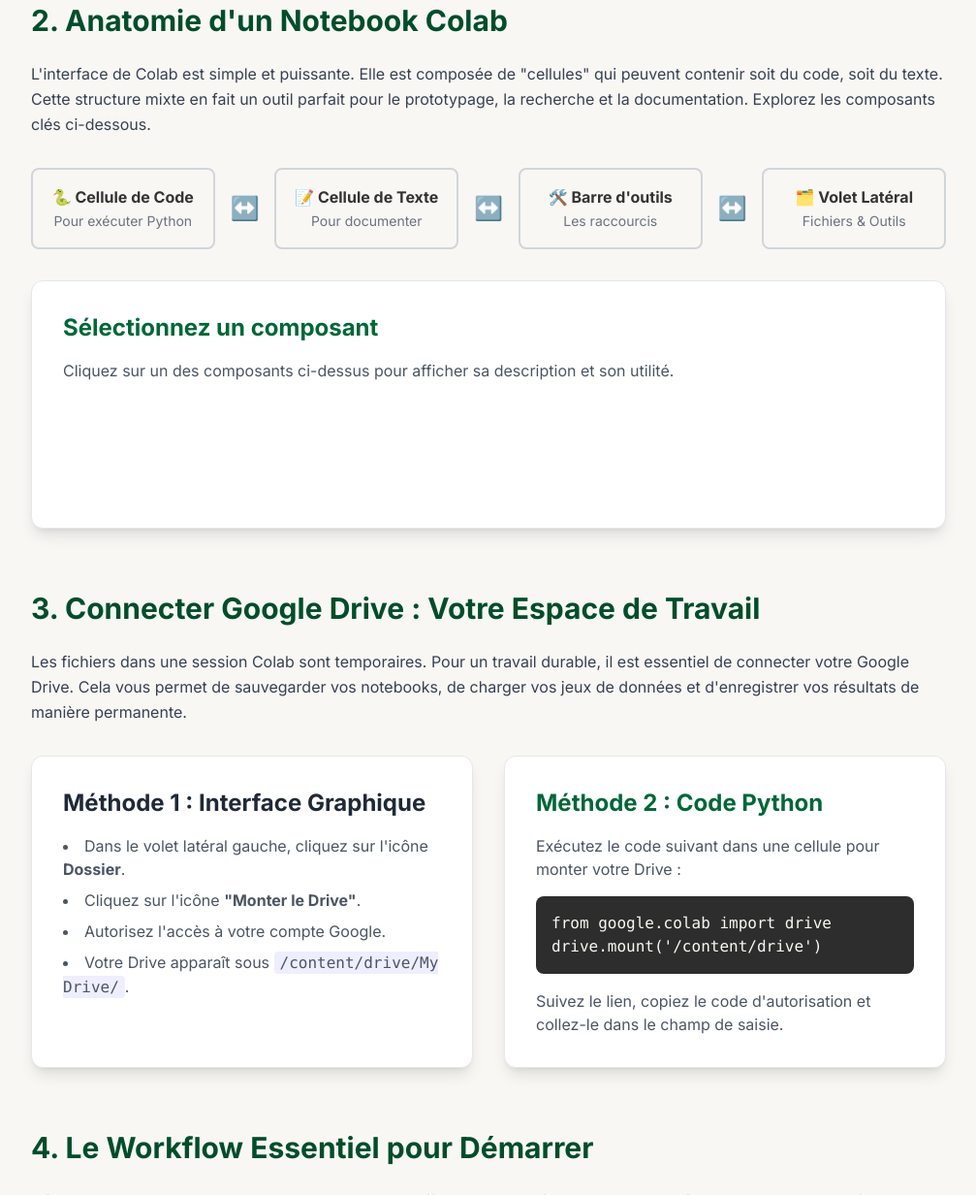
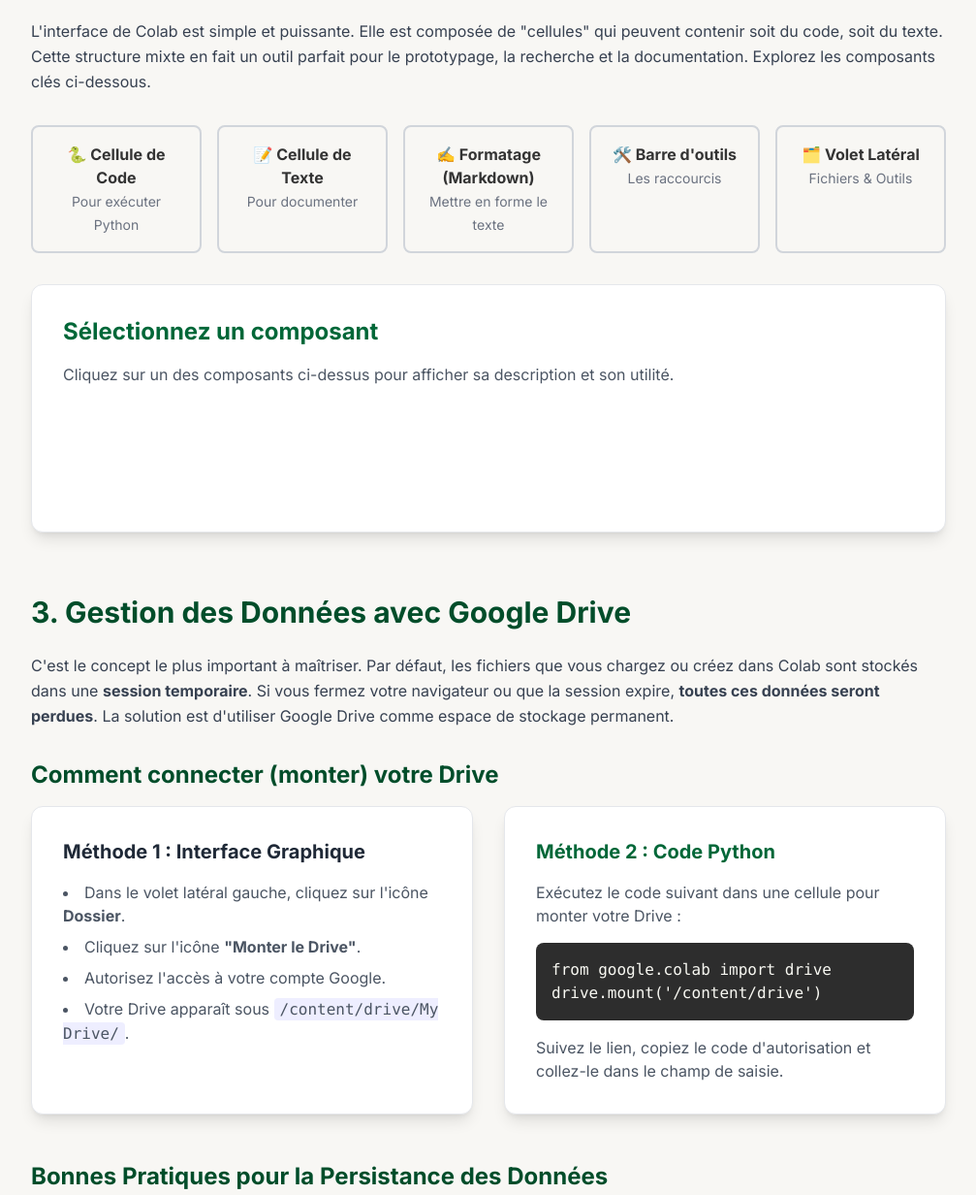
Before and after one commit to tayvesz/ataftax-images, a plain HTML site: page Google-Colab.html in a window 1280 px wide. Shown: the part 709-1941 px from the top of the page at 97% size, without its empty margins (264-1271 px from the left). Drawn offline with nearby package versions, Linux system fonts and the light colour scheme.

Commit message:
updating colab guide

```diff
--- a/Google-Colab.html
+++ b/Google-Colab.html
@@ -74,7 +74,7 @@
         <ul class="mt-6 space-y-2" id="navigation">
             <li><a href="#intro" class="nav-link block p-2 rounded-lg font-medium text-gray-700">Introduction à Colab</a></li>
             <li><a href="#anatomie" class="nav-link block p-2 rounded-lg font-medium text-gray-700">Anatomie d'un Notebook</a></li>
-            <li><a href="#drive" class="nav-link block p-2 rounded-lg font-medium text-gray-700">Connecter Google Drive</a></li>
+            <li><a href="#drive" class="nav-link block p-2 rounded-lg font-medium text-gray-700">Gestion des Données</a></li>
             <li><a href="#workflow" class="nav-link block p-2 rounded-lg font-medium text-gray-700">Le Workflow Essentiel</a></li>
             <li><a href="#resume" class="nav-link block p-2 rounded-lg font-medium text-gray-700">Résumé & Objectifs</a></li>
         </ul>
@@ -83,7 +83,6 @@
     <main class="flex-1 md:ml-64 p-6 md:p-10">
         <header class="text-center mb-16">
             <h1 class="text-4xl md:text-5xl font-bold text-dark-green">Démarrer avec Google Colab</h1>
-            <p class="mt-4 text-lg text-gray-600">Votre guide essentiel pour coder dans le cloud</p>
         </header>
 
         <section id="intro" class="mb-16">
@@ -120,23 +119,24 @@
             <p class="mb-8 text-gray-700 leading-relaxed">
                 L'interface de Colab est simple et puissante. Elle est composée de "cellules" qui peuvent contenir soit du code, soit du texte. Cette structure mixte en fait un outil parfait pour le prototypage, la recherche et la documentation. Explorez les composants clés ci-dessous.
             </p>
-            <div id="anatomie-timeline" class="flex flex-col md:flex-row items-center justify-between space-y-4 md:space-y-0 md:space-x-4 mb-8">
-                <div class="interactive-item p-4 text-center rounded-lg border-2 border-gray-300 w-full md:w-1/4" data-content="code">
+            <div id="anatomie-timeline" class="grid grid-cols-1 sm:grid-cols-2 lg:grid-cols-5 gap-4 mb-8">
+                <div class="interactive-item p-4 text-center rounded-lg border-2 border-gray-300" data-content="code">
                     <h4 class="font-bold">🐍 Cellule de Code</h4>
                     <span class="text-sm text-gray-500">Pour exécuter Python</span>
                 </div>
-                <span class="text-2xl text-gray-400 hidden md:block">↔️</span>
-                <div class="interactive-item p-4 text-center rounded-lg border-2 border-gray-300 w-full md:w-1/4" data-content="text">
+                <div class="interactive-item p-4 text-center rounded-lg border-2 border-gray-300" data-content="text">
                     <h4 class="font-bold">📝 Cellule de Texte</h4>
                     <span class="text-sm text-gray-500">Pour documenter</span>
                 </div>
-                 <span class="text-2xl text-gray-400 hidden md:block">↔️</span>
-                <div class="interactive-item p-4 text-center rounded-lg border-2 border-gray-300 w-full md:w-1/4" data-content="toolbar">
+                <div class="interactive-item p-4 text-center rounded-lg border-2 border-gray-300" data-content="markdown">
+                    <h4 class="font-bold">✍️ Formatage (Markdown)</h4>
+                    <span class="text-sm text-gray-500">Mettre en forme le texte</span>
+                </div>
+                <div class="interactive-item p-4 text-center rounded-lg border-2 border-gray-300" data-content="toolbar">
                     <h4 class="font-bold">🛠️ Barre d'outils</h4>
                     <span class="text-sm text-gray-500">Les raccourcis</span>
                 </div>
-                 <span class="text-2xl text-gray-400 hidden md:block">↔️</span>
-                <div class="interactive-item p-4 text-center rounded-lg border-2 border-gray-300 w-full md:w-1/4" data-content="sidebar">
+                <div class="interactive-item p-4 text-center rounded-lg border-2 border-gray-300" data-content="sidebar">
                     <h4 class="font-bold">🗂️ Volet Latéral</h4>
                     <span class="text-sm text-gray-500">Fichiers & Outils</span>
                 </div>
@@ -150,13 +150,15 @@
         </section>
 
         <section id="drive" class="mb-16">
-            <h2 class="text-3xl font-bold mb-6 text-dark-green">3. Connecter Google Drive : Votre Espace de Travail</h2>
+            <h2 class="text-3xl font-bold mb-6 text-dark-green">3. Gestion des Données avec Google Drive</h2>
             <p class="mb-8 text-gray-700 leading-relaxed">
-                Les fichiers dans une session Colab sont temporaires. Pour un travail durable, il est essentiel de connecter votre Google Drive. Cela vous permet de sauvegarder vos notebooks, de charger vos jeux de données et d'enregistrer vos résultats de manière permanente.
+                C'est le concept le plus important à maîtriser. Par défaut, les fichiers que vous chargez ou créez dans Colab sont stockés dans une <strong>session temporaire</strong>. Si vous fermez votre navigateur ou que la session expire, <strong>toutes ces données seront perdues</strong>. La solution est d'utiliser Google Drive comme espace de stockage permanent.
             </p>
-            <div class="grid grid-cols-1 md:grid-cols-2 gap-8">
+
+            <h3 class="text-2xl font-bold text-dark-green mb-4">Comment connecter (monter) votre Drive</h3>
+            <div class="grid grid-cols-1 md:grid-cols-2 gap-8 mb-12">
                 <div class="bg-white p-8 rounded-xl shadow-lg border border-gray-200">
-                    <h3 class="text-2xl font-bold text-gray-800 mb-4">Méthode 1 : Interface Graphique</h3>
+                    <h4 class="text-xl font-bold text-gray-800 mb-4">Méthode 1 : Interface Graphique</h4>
                     <ul class="list-disc list-inside space-y-2 text-gray-600">
                         <li>Dans le volet latéral gauche, cliquez sur l'icône <strong>Dossier</strong>.</li>
                         <li>Cliquez sur l'icône <strong>"Monter le Drive"</strong>.</li>
@@ -165,12 +167,22 @@
                     </ul>
                 </div>
                 <div class="bg-white p-8 rounded-xl shadow-lg border border-gray-200">
-                    <h3 class="text-2xl font-bold text-custom-green mb-4">Méthode 2 : Code Python</h3>
+                    <h4 class="text-xl font-bold text-custom-green mb-4">Méthode 2 : Code Python</h4>
                      <p class="text-gray-600 mb-4">Exécutez le code suivant dans une cellule pour monter votre Drive :</p>
                      <pre><code>from google.colab import drive
 drive.mount('/content/drive')</code></pre>
                      <p class="text-gray-600 mt-4">Suivez le lien, copiez le code d'autorisation et collez-le dans le champ de saisie.</p>
                 </div>
+            </div>
+
+            <h3 class="text-2xl font-bold text-dark-green mb-4">Bonnes Pratiques pour la Persistance des Données</h3>
+            <div class="bg-light-green p-8 rounded-xl border-l-4 border-custom-green">
+                 <ul class="list-disc list-inside space-y-3 text-dark-green">
+                     <li><strong class="font-semibold">Utilisez Google Drive pour tout stocker :</strong> Vos notebooks, vos jeux de données, vos modèles entraînés. C'est votre disque dur permanent.</li>
+                     <li><strong class="font-semibold">Montez votre Drive au début de chaque session :</strong> Faites-en la première étape de votre notebook pour accéder facilement à vos fichiers.</li>
+                     <li><strong class="font-semibold">Lisez et écrivez directement sur le Drive :</strong> Une fois monté, utilisez des chemins comme <code>/content/drive/My Drive/mon_fichier.csv</code> pour lire et sauvegarder votre travail.</li>
+                     <li><strong class="font-semibold">Sauvegardez vos notebooks régulièrement :</strong> Bien que la sauvegarde soit automatique sur Drive, un <code>Ctrl+S</code> régulier est une bonne habitude pour s'assurer que la dernière version est bien enregistrée.</li>
+                 </ul>
             </div>
         </section>
 
@@ -218,8 +230,8 @@ drive.mount('/content/drive')</code></pre>
                  <h3 class="text-2xl font-bold text-dark-green mb-4">Ce que nous avons vu :</h3>
                  <ul class="list-disc list-inside space-y-2 text-dark-green">
                      <li>Les <strong class="font-semibold">avantages clés</strong> de Colab : gratuit, sans configuration et collaboratif.</li>
-                     <li>La structure d'un notebook : un mélange de <strong class="font-semibold">cellules de code et de texte</strong>.</li>
-                     <li>Comment connecter <strong class="font-semibold">Google Drive</strong> pour un travail persistant.</li>
+                     <li>La structure d'un notebook : un mélange de <strong class="font-semibold">cellules de code et de texte formaté</strong>.</li>
+                     <li>L'importance cruciale de <strong class="font-semibold">Google Drive</strong> pour assurer la persistance des données.</li>
                      <li>Les étapes de base : installer des paquets avec <strong class="font-semibold">`!pip`</strong> et activer les <strong class="font-semibold">GPU</strong>.</li>
                  </ul>
                  <h3 class="text-2xl font-bold text-dark-green mt-6 mb-4">Votre Objectif :</h3>
@@ -241,6 +253,10 @@ drive.mount('/content/drive')</code></pre>
                 text: {
                     title: "📝 La Cellule de Texte",
                     details: "Elle vous permet de documenter votre travail en utilisant la syntaxe <strong>Markdown</strong>. Vous pouvez créer des titres, des listes, mettre du texte en gras, insérer des images et des liens. C'est essentiel pour créer des rapports clairs et reproductibles."
+                },
+                markdown: {
+                    title: "✍️ Le Formatage avec Markdown",
+                    details: "La cellule de texte utilise Markdown, un langage simple pour formater du texte. C'est ce qui rend les notebooks si lisibles.<br><br><strong>Exemples courants :</strong><br>Pour un titre de niveau 1 :<pre><code># Mon Titre Principal</code></pre>Pour un titre de niveau 2 :<pre><code>## Mon Sous-Titre</code></pre>Pour mettre du texte en gras :<pre><code>Ceci est du texte **important**.</code></pre>"
                 },
                 toolbar: {
                     title: "🛠️ La Barre d'outils",
```
